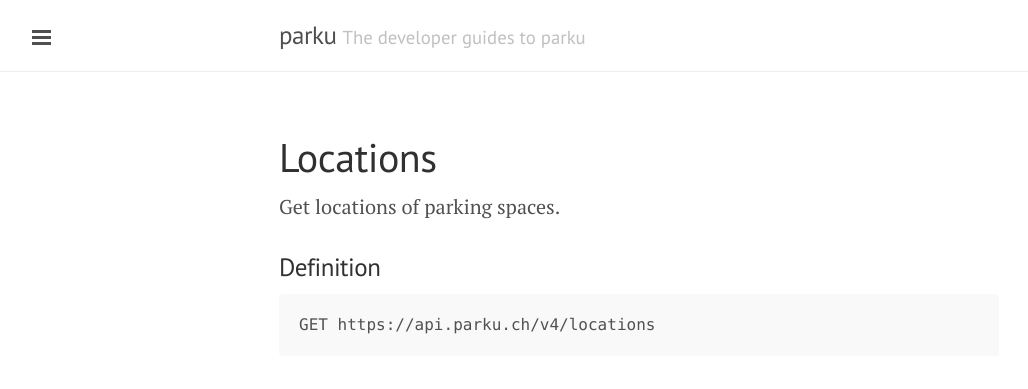
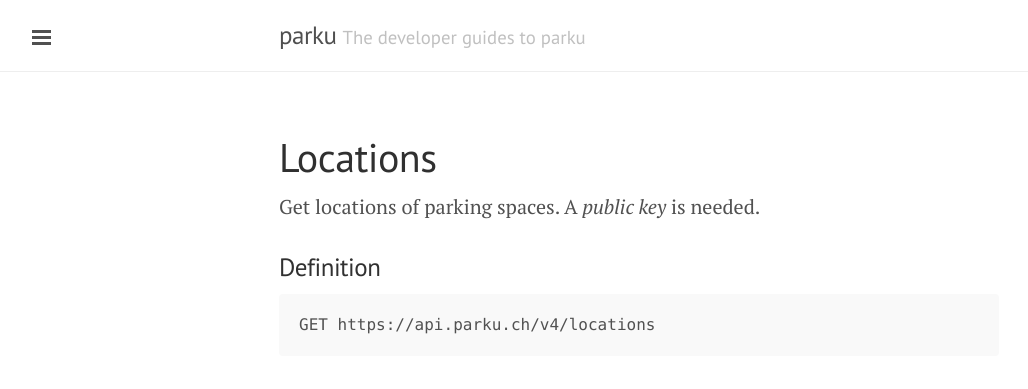
Before and after one commit to parku/docs, a Jekyll site: the page built from api/locations.md, in a window 1280 px wide. Shown: the top 389 px of the page, without its empty margins (1-1029 px from the left). Built offline with Jekyll 4.4.1, drawn with Linux system fonts in a browser that asks for light colours; Markdown is read by kramdown in place of the engine named in the settings.

Commit message:
Add hint for public key.

```diff
--- a/api/locations.md
+++ b/api/locations.md
@@ -3,7 +3,7 @@
 title: Locations
 ---
 
-Get locations of parking spaces.
+Get locations of parking spaces. A _public key_ is needed.
 
 ### Definition
 
```
